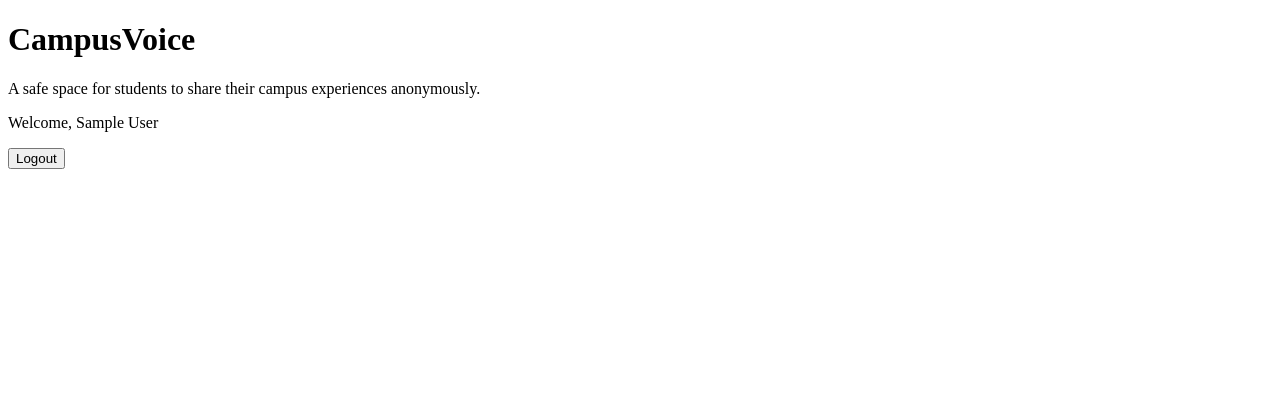
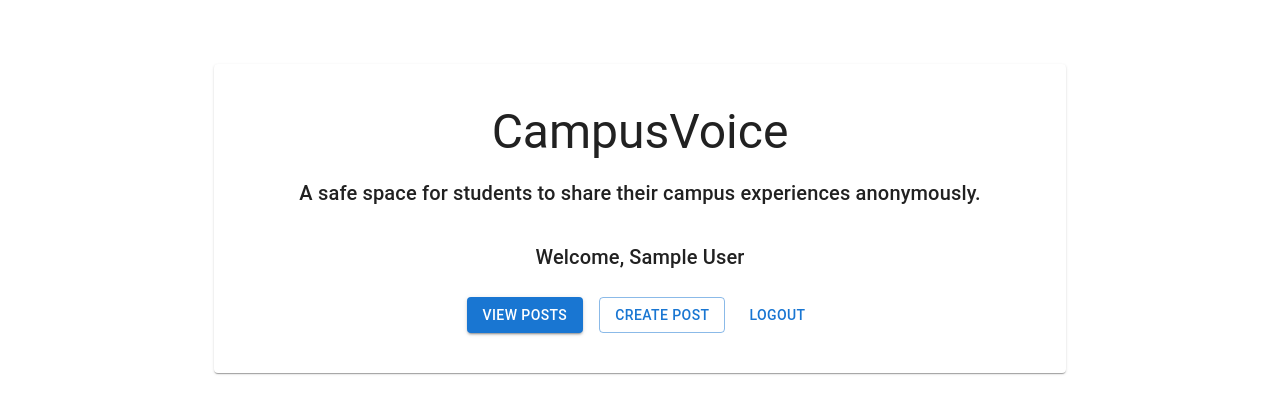
Before and after one commit to lucy02-zone/CampusVoice, a React app in the folder frontend/: page / in a window 1280 px wide. Shown: the top 414 px of the page. Built offline with nearby package versions, Linux system fonts and the light colour scheme; no server answers; sample sign-in values are in the browser's storage; the HTML template or start-up script is replaced by a standard one.

Commit message:
feat: style home page with material ui

```diff
--- a/frontend/src/pages/Home.jsx
+++ b/frontend/src/pages/Home.jsx
@@ -1,32 +1,84 @@
 import { Link } from "react-router-dom";
+import {
+    Box,
+    Button,
+    Container,
+    Paper,
+    Typography,
+} from "@mui/material";
+
 import { useAuth } from "../context/AuthContext";
 
 const Home = () => {
     const { user, isAuthenticated, logout } = useAuth();
 
     return (
-        <div>
-            <h1>CampusVoice</h1>
+        <Container maxWidth="md">
+            <Box sx={{ mt: 8 }}>
+                <Paper sx={{ p: 5, textAlign: "center" }}>
+                    <Typography variant="h3" gutterBottom>
+                        CampusVoice
+                    </Typography>
 
-            <p>
-                A safe space for students to share their campus experiences
-                anonymously.
-            </p>
+                    <Typography variant="h6" color="text.secondary" sx={{ mb: 4 }}>
+                        A safe space for students to share their campus
+                        experiences anonymously.
+                    </Typography>
 
                     {isAuthenticated ? (
                         <>
-                    <p>Welcome, {user.name}</p>
+                            <Typography variant="h6" sx={{ mb: 3 }}>
+                                Welcome, {user.name}
+                            </Typography>
 
-                    <button onClick={logout}>Logout</button>
+                            <Button
+                                variant="contained"
+                                component={Link}
+                                to="/posts"
+                                sx={{ mr: 2 }}
+                            >
+                                View Posts
+                            </Button>
+
+                            <Button
+                                variant="outlined"
+                                component={Link}
+                                to="/create-post"
+                                sx={{ mr: 2 }}
+                            >
+                                Create Post
+                            </Button>
+
+                            <Button
+                                variant="text"
+                                onClick={logout}
+                            >
+                                Logout
+                            </Button>
                         </>
                     ) : (
                         <>
-                    <Link to="/login">Login</Link>
-                    <br />
-                    <Link to="/register">Register</Link>
+                            <Button
+                                variant="contained"
+                                component={Link}
+                                to="/login"
+                                sx={{ mr: 2 }}
+                            >
+                                Login
+                            </Button>
+
+                            <Button
+                                variant="outlined"
+                                component={Link}
+                                to="/register"
+                            >
+                                Register
+                            </Button>
                         </>
                     )}
-        </div>
+                </Paper>
+            </Box>
+        </Container>
     );
 };
 
```
Lines whose indentation alone changed are shown as unchanged.
